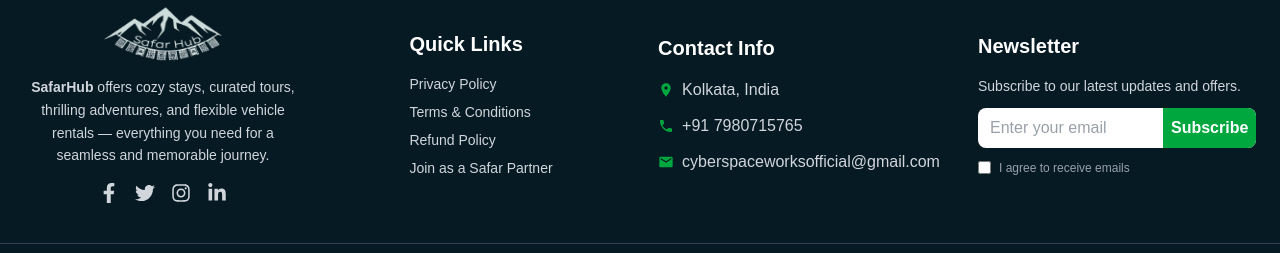
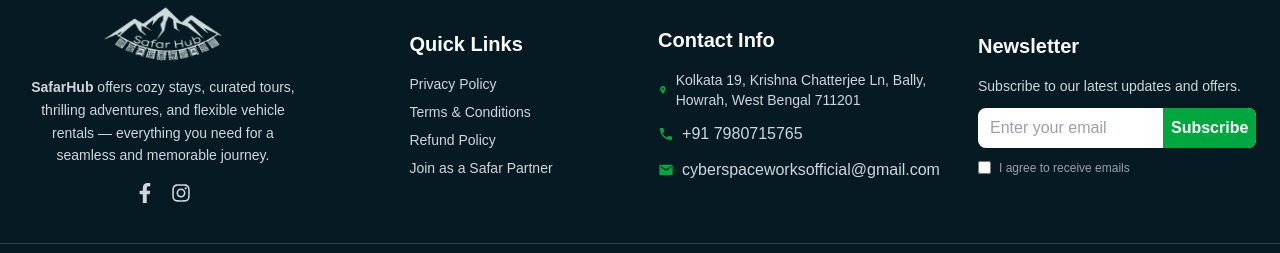
Before and after one commit to Subhra0007/travels, a Next.js app: page /contact-us in a window 1280 px wide. Shown: the part 1255-1508 px from the top of the page. Built offline with nearby package versions, Linux system fonts and the light colour scheme; no server answers.

Commit message:
01-12 at 20:34

```diff
--- a/app/components/Pages/hf/Footer.tsx
+++ b/app/components/Pages/hf/Footer.tsx
@@ -84,10 +84,8 @@ const Footer: React.FC = () => {
           <strong className="">SafarHub</strong> offers cozy stays, curated tours, thrilling adventures, and flexible vehicle rentals — everything you need for a seamless and memorable journey.
           </p>
           <div className="flex space-x-4 text-xl justify-center lg:justify-start">
-            <a href="#" className="hover:text-green-400"><FaFacebookF /></a>
-            <a href="#" className="hover:text-green-400"><FaTwitter /></a>
-            <a href="#" className="hover:text-green-400"><FaInstagram /></a>
-            <a href="#" className="hover:text-green-400"><FaLinkedinIn /></a>
+            <a href="https://www.facebook.com/profile.php?id=61583838720082" className="hover:text-green-400"><FaFacebookF /></a>
+            <a href="https://www.instagram.com/safarhub1" className="hover:text-green-400"><FaInstagram /></a>
           </div>
         </div>
 
@@ -106,9 +104,32 @@ const Footer: React.FC = () => {
         <div className="lg:text-left text-center">
           <h2 className="text-white text-xl font-semibold mb-4">Contact Info</h2>
           <ul className="space-y-3">
-            <li className="flex items-center gap-2 justify-center lg:justify-start"><MdLocationOn className="text-green-600" /> Kolkata, India</li>
-            <li className="flex items-center gap-2 justify-center lg:justify-start"><MdPhone className="text-green-600" />+91 7980715765</li>
-            <li className="flex items-center gap-2 justify-center lg:justify-start"><MdEmail className="text-green-600" />cyberspaceworksofficial@gmail.com</li>
+            <li className="flex items-center gap-2 justify-center lg:justify-start">
+              <MdLocationOn className="text-green-600" />
+              <a
+                href="https://www.google.com/maps/search/?api=1&query=19%20Krishna%20Chatterjee%20Ln%2C%20Bally%2C%20Howrah%2C%20West%20Bengal%20711201"
+                target="_blank"
+                rel="noopener noreferrer"
+                className="hover:text-green-400 transition text-sm"
+              >
+                Kolkata 19, Krishna Chatterjee Ln, Bally, Howrah, West Bengal 711201
+              </a>
+            </li>
+            <li className="flex items-center gap-2 justify-center lg:justify-start">
+              <MdPhone className="text-green-600" />
+              <a href="tel:+917980715765" className="hover:text-green-400 transition">
+                +91 7980715765
+              </a>
+            </li>
+            <li className="flex items-center gap-2 justify-center lg:justify-start">
+              <MdEmail className="text-green-600" />
+              <a
+                href="mailto:cyberspaceworksofficial@gmail.com"
+                className="hover:text-green-400 transition"
+              >
+                cyberspaceworksofficial@gmail.com
+              </a>
+            </li>
           </ul>
         </div>
 
--- a/app/contact-us/page.tsx
+++ b/app/contact-us/page.tsx
@@ -256,7 +256,7 @@ const ContactUsPage = () => {
             </div>
             <div className="flex gap-1 pt-6">
               <Link
-                href="https://www.instagram.com"
+                href="https://www.facebook.com/profile.php?id=61583838720082"
                 target="_blank"
                 rel="noreferrer"
                 className="w-11 h-11 rounded-full border border-white/20 flex items-center justify-center hover:bg-green-500 hover:text-black transition text-green-600"
@@ -264,7 +264,7 @@ const ContactUsPage = () => {
                 <FaInstagram />
               </Link>
               <Link
-                href="https://www.facebook.com"
+                href="https://www.instagram.com/safarhub1"
                 target="_blank"
                 rel="noreferrer"
                 className="w-11 h-11 rounded-full border border-white/20 flex items-center justify-center hover:bg-green-500 hover:text-black transition text-green-600"
```
